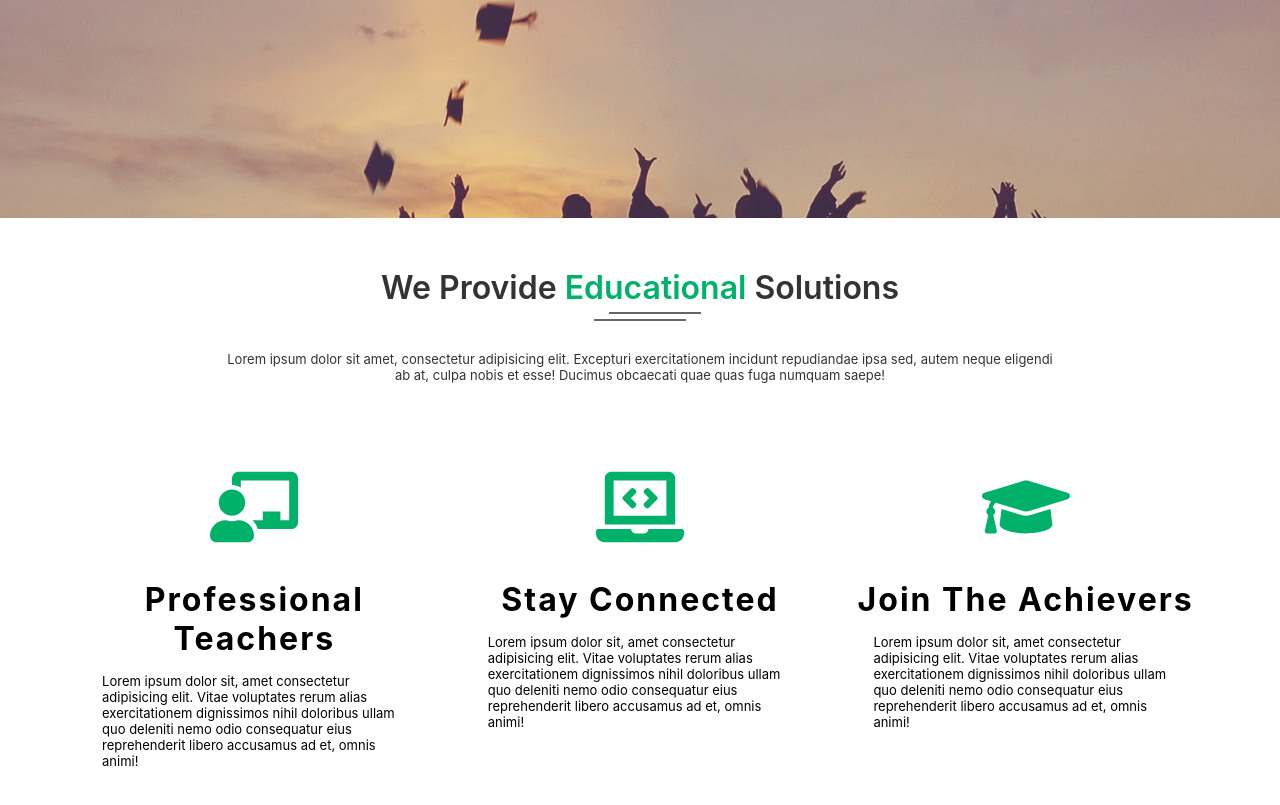
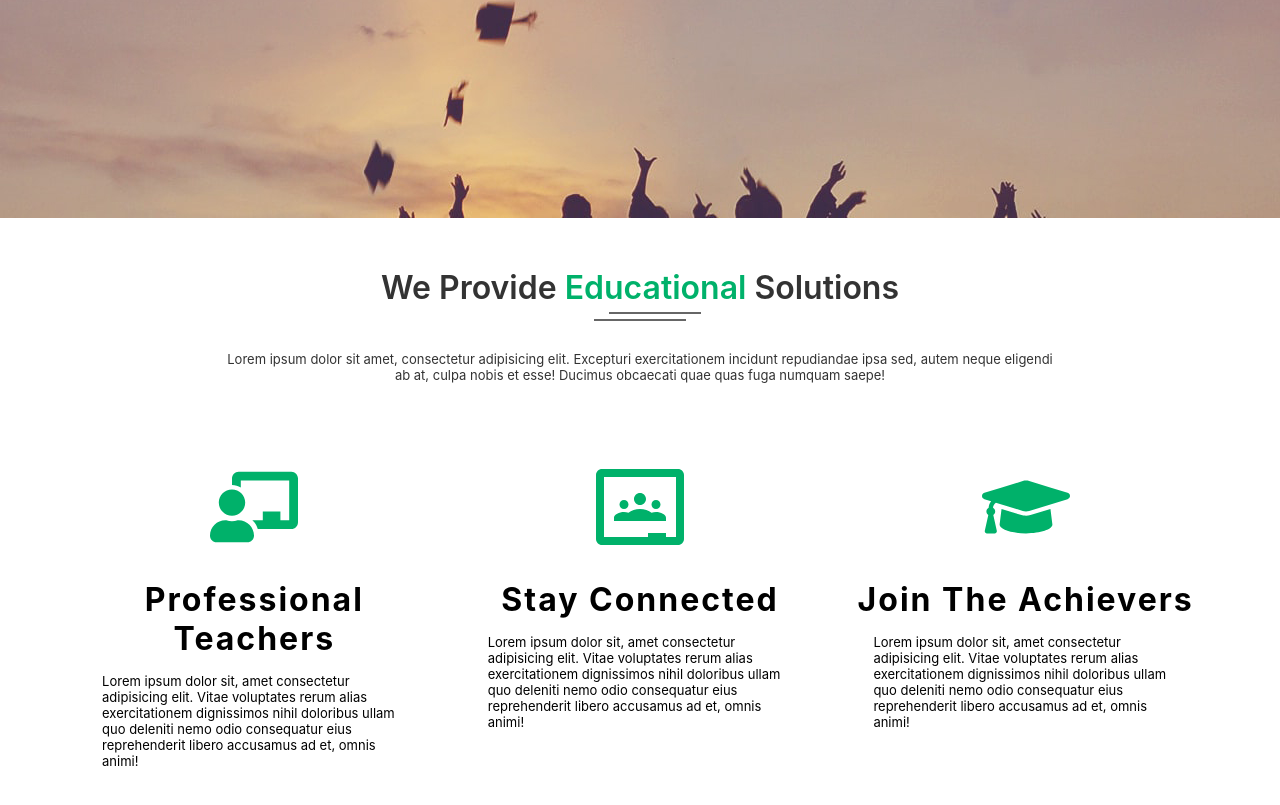
Before and after one commit to BuildForSDGCohort2/team-003-group-a-Frontend, a React (Create React App) app: page / in a window 1280 px wide. Shown: the part 529-1334 px from the top of the page. Built offline with nearby package versions, Linux system fonts and the light colour scheme.

Commit message:
Changed react icon for better presentation

```diff
--- a/src/components/Service.js
+++ b/src/components/Service.js
@@ -1,13 +1,10 @@
 import React, { useState } from "react";
 import "./Service.css";
-import {
-  FaGraduationCap,
-  FaChalkboardTeacher,
-  FaLaptopCode,
-} from "react-icons/fa";
+import { FaGraduationCap, FaChalkboardTeacher } from "react-icons/fa";
+import { SiGoogleclassroom } from "react-icons/si";
 
 const Service = () => {
-  const [services, setService] = useState([
+  const [services] = useState([
     {
       icon: <FaChalkboardTeacher />,
       title: "Professional Teachers",
@@ -15,7 +12,7 @@ const Service = () => {
         "Lorem ipsum dolor sit, amet consectetur adipisicing elit. Vitae voluptates rerum alias exercitationem dignissimos nihil doloribus ullam quo deleniti nemo odio consequatur eius reprehenderit libero accusamus ad et, omnis animi!",
     },
     {
-      icon: <FaLaptopCode />,
+      icon: <SiGoogleclassroom />,
       title: "Stay Connected",
       info:
         "Lorem ipsum dolor sit, amet consectetur adipisicing elit. Vitae voluptates rerum alias exercitationem dignissimos nihil doloribus ullam quo deleniti nemo odio consequatur eius reprehenderit libero accusamus ad et, omnis animi!",
```
